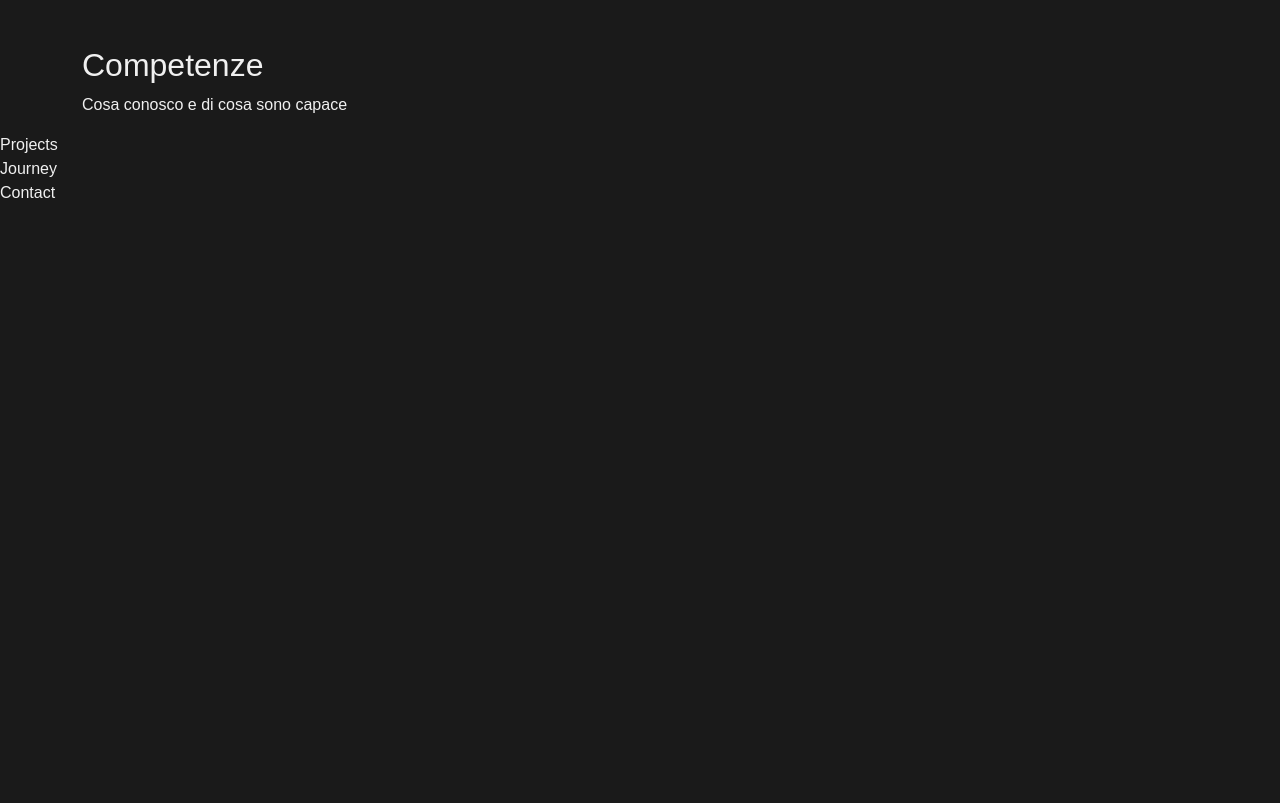
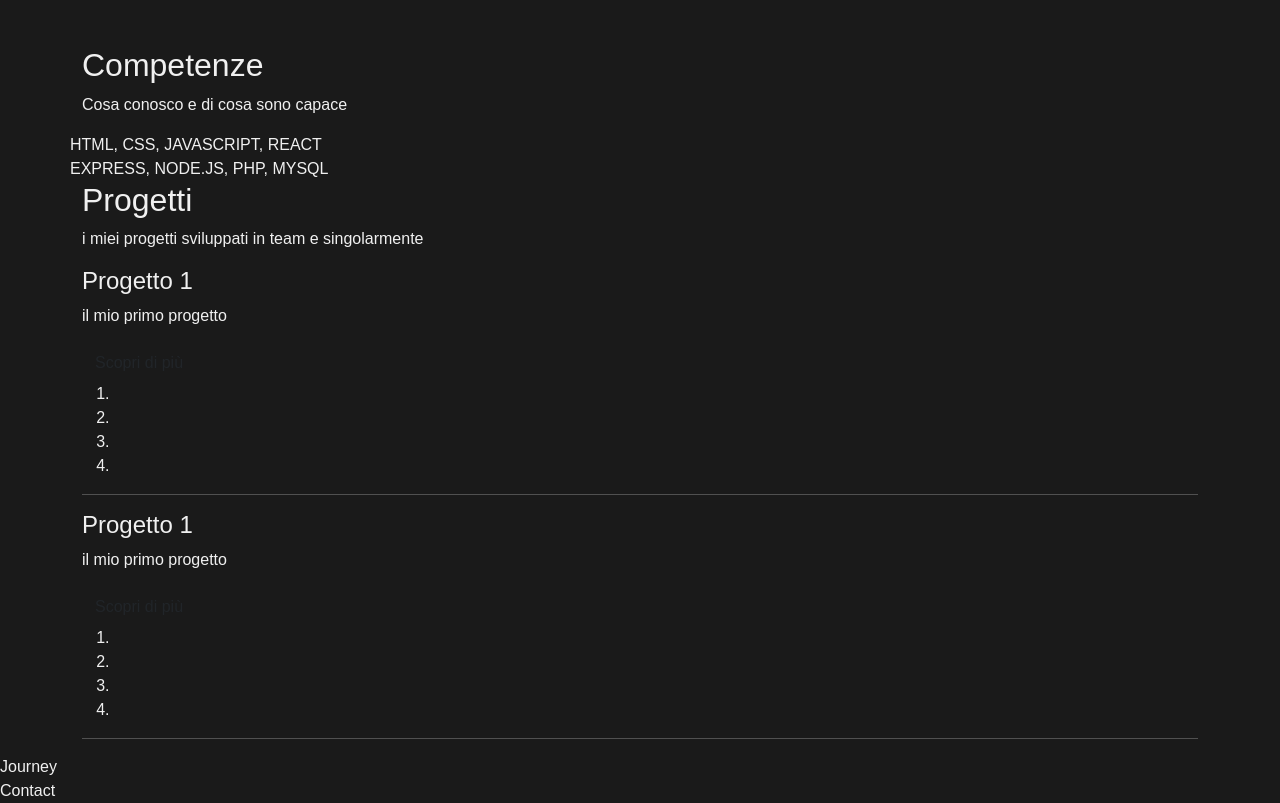
Before and after one commit to SimonePalmisciano/my_portfolio, a React (Vite) app: page / in a window 1280 px wide. Shown: the part 320-1123 px from the top of the page. Before the commit the page ends 800 px from the top, so only its background shows below. Built offline with nearby package versions, Linux system fonts and the light colour scheme.

Commit message:
feat: implement base structure for Projects and Skills sections

```diff
--- a/src/sections/Projects.jsx
+++ b/src/sections/Projects.jsx
@@ -2,7 +2,84 @@ function Projects() {
     return (
         <>
             <section id="projects">
-                Projects
+                <div className="container">
+
+                    <header>
+                        <h2>
+                            Progetti
+                        </h2>
+                        <p>
+                            i miei progetti sviluppati in team e singolarmente
+                        </p>
+                    </header>
+
+                    <article>
+                        <h4>
+                            Progetto 1
+                        </h4>
+                        <p>
+                            il mio primo progetto
+                        </p>
+                        <div>
+                            <div className="col-12">
+                                <p>
+
+                                </p>
+                            </div>
+                            <div className="col-6">
+                                <img src="" alt="" />
+                                <a className="btn" href="">
+                                    Scopri di più
+                                </a>
+                            </div>
+                            <div className="col-6">
+                                <ol>
+                                    <li></li>
+                                    <li></li>
+                                    <li></li>
+                                    <li></li>
+                                </ol>
+                            </div>
+                            <div className="col-12">
+                                <hr />
+                            </div>
+                        </div>
+                    </article>
+
+                    <article>
+                        <h4>
+                            Progetto 1
+                        </h4>
+                        <p>
+                            il mio primo progetto
+                        </p>
+                        <div>
+                            <div className="col-12">
+                                <p>
+
+                                </p>
+                            </div>
+                            <div className="col-6">
+                                <img src="" alt="" />
+                                <a className="btn" href="">
+                                    Scopri di più
+                                </a>
+                            </div>
+                            <div className="col-6">
+                                <ol>
+                                    <li></li>
+                                    <li></li>
+                                    <li></li>
+                                    <li></li>
+                                </ol>
+                            </div>
+                            <div className="col-12">
+                                <hr />
+                            </div>
+                        </div>
+                    </article>
+
+                </div>
             </section>
 
         </>
--- a/src/sections/Skills.jsx
+++ b/src/sections/Skills.jsx
@@ -11,6 +11,13 @@ function Skills() {
                             Cosa conosco e di cosa sono capace
                         </p>
                     </header>
+                    <div className="row">
+                        {/* aggiungere immagini di tutti i linguaggi */}
+                        HTML, CSS, JAVASCRIPT, REACT
+                    </div>
+                    <div className="row">
+                        EXPRESS, NODE.JS, PHP, MYSQL
+                    </div>
                 </div>
             </section>
         </>
```
